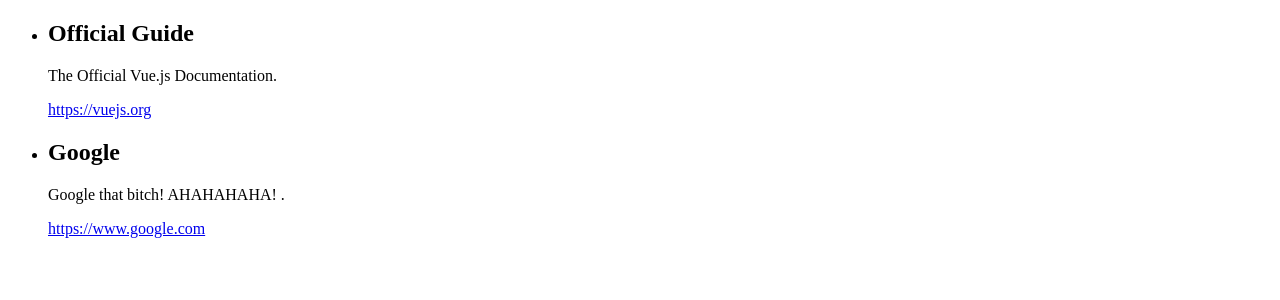
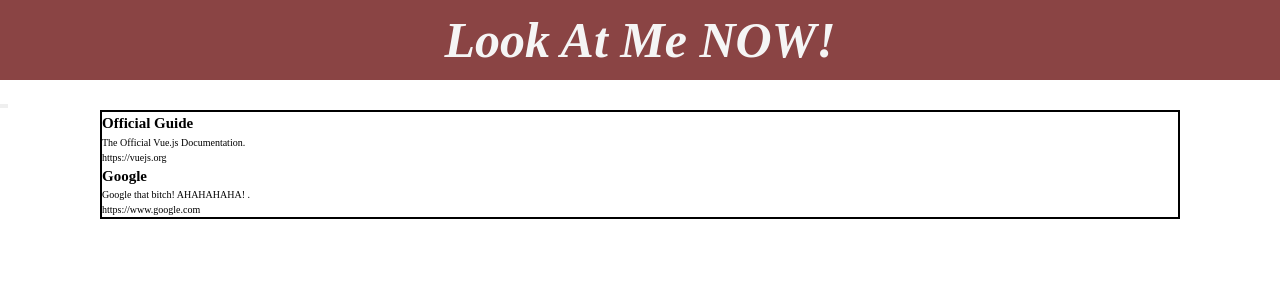
Before and after one commit to TheCharismaticEnigma/Learning-Resource-Project, a Vue app: page / in a window 1280 px wide. Shown: the top 300 px of the page. Built offline with nearby package versions, Linux system fonts and the light colour scheme.

Commit message:
Add Components

```diff
--- a/src/App.vue
+++ b/src/App.vue
@@ -1,7 +1,16 @@
 <!-- Main App component/Root Component. -->
 
 <script>
+import ButtonContainerVue from './components/ButtonContainer.vue';
+import TheHeader from './components/UI/TheHeader.vue';
+import ButtonContainer from './components/ButtonContainer.vue';
+
 export default {
+  components: {
+    TheHeader,
+    ButtonContainer,
+  },
+
   data() {
     return {
       storedResources: [
@@ -25,7 +34,11 @@
 </script>
 
 <template>
-  <ul v-if="storedResources.length > 0">
+  <the-header></the-header>
+
+  <button-container></button-container>
+
+  <ul class="container" v-if="storedResources.length > 0">
     <li v-for="resource in storedResources" :key="id">
       <h2>{{ resource.name }}</h2>
       <p>{{ resource.description }}</p>
@@ -34,6 +47,395 @@
   </ul>
 </template>
 
-<!-- This contains GLOBAL APP STYLES -->
+<!-- This contains GLOBAL APP STYLES. General Styles
+applied to the entire app.  -->
 
-<style></style>
+<style>
+html {
+  box-sizing: border-box;
+}
+:root {
+  font-size: 10px;
+}
+
+*,
+*::before,
+*::after {
+  margin: 0;
+  padding: 0;
+  box-sizing: inherit;
+}
+
+ul {
+  list-style: none;
+  border: 2px solid black;
+}
+
+a {
+  text-decoration: none;
+  color: black;
+}
+
+body {
+  overflow-x: hidden;
+  line-height: 1.5;
+  min-height: 100vh;
+}
+
+.container {
+  width: min(100%, 1080px);
+  margin: 0 auto;
+}
+
+/*! normalize.css v8.0.1 | MIT License | github.com/necolas/normalize.css */
+
+/* Document
+   ========================================================================== */
+
+/**
+ * 1. Correct the line height in all browsers.
+ * 2. Prevent adjustments of font size after orientation changes in iOS.
+ */
+
+html {
+  line-height: 1.15; /* 1 */
+  -webkit-text-size-adjust: 100%; /* 2 */
+}
+
+/* Sections
+   ========================================================================== */
+
+/**
+ * Remove the margin in all browsers.
+ */
+
+body {
+  margin: 0;
+}
+
+/**
+ * Render the `main` element consistently in IE.
+ */
+
+main {
+  display: block;
+}
+
+/**
+ * Correct the font size and margin on `h1` elements within `section` and
+ * `article` contexts in Chrome, Firefox, and Safari.
+ */
+
+h1 {
+  font-size: 2em;
+  margin: 0.67em 0;
+}
+
+/* Grouping content
+   ========================================================================== */
+
+/**
+ * 1. Add the correct box sizing in Firefox.
+ * 2. Show the overflow in Edge and IE.
+ */
+
+hr {
+  box-sizing: content-box; /* 1 */
+  height: 0; /* 1 */
+  overflow: visible; /* 2 */
+}
+
+/**
+ * 1. Correct the inheritance and scaling of font size in all browsers.
+ * 2. Correct the odd `em` font sizing in all browsers.
+ */
+
+pre {
+  font-family: monospace, monospace; /* 1 */
+  font-size: 1em; /* 2 */
+}
+
+/* Text-level semantics
+   ========================================================================== */
+
+/**
+ * Remove the gray background on active links in IE 10.
+ */
+
+a {
+  background-color: transparent;
+}
+
+/**
+ * 1. Remove the bottom border in Chrome 57-
+ * 2. Add the correct text decoration in Chrome, Edge, IE, Opera, and Safari.
+ */
+
+abbr[title] {
+  border-bottom: none; /* 1 */
+  text-decoration: underline; /* 2 */
+  text-decoration: underline dotted; /* 2 */
+}
+
+/**
+ * Add the correct font weight in Chrome, Edge, and Safari.
+ */
+
+b,
+strong {
+  font-weight: bolder;
+}
+
+/**
+ * 1. Correct the inheritance and scaling of font size in all browsers.
+ * 2. Correct the odd `em` font sizing in all browsers.
+ */
+
+code,
+kbd,
+samp {
+  font-family: monospace, monospace; /* 1 */
+  font-size: 1em; /* 2 */
+}
+
+/**
+ * Add the correct font size in all browsers.
+ */
+
+small {
+  font-size: 80%;
+}
+
+/**
+ * Prevent `sub` and `sup` elements from affecting the line height in
+ * all browsers.
+ */
+
+sub,
+sup {
+  font-size: 75%;
+  line-height: 0;
+  position: relative;
+  vertical-align: baseline;
+}
+
+sub {
+  bottom: -0.25em;
+}
+
+sup {
+  top: -0.5em;
+}
+
+/* Embedded content
+   ========================================================================== */
+
+/**
+ * Remove the border on images inside links in IE 10.
+ */
+
+img {
+  border-style: none;
+}
+
+/* Forms
+   ========================================================================== */
+
+/**
+ * 1. Change the font styles in all browsers.
+ * 2. Remove the margin in Firefox and Safari.
+ */
+
+button,
+input,
+optgroup,
+select,
+textarea {
+  font-family: inherit; /* 1 */
+  font-size: 100%; /* 1 */
+  line-height: 1.15; /* 1 */
+  margin: 0; /* 2 */
+}
+
+/**
+ * Show the overflow in IE.
+ * 1. Show the overflow in Edge.
+ */
+
+button,
+input {
+  /* 1 */
+  overflow: visible;
+}
+
+/**
+ * Remove the inheritance of text transform in Edge, Firefox, and IE.
+ * 1. Remove the inheritance of text transform in Firefox.
+ */
+
+button,
+select {
+  /* 1 */
+  text-transform: none;
+}
+
+/**
+ * Correct the inability to style clickable types in iOS and Safari.
+ */
+
+button,
+[type='button'],
+[type='reset'],
+[type='submit'] {
+  -webkit-appearance: button;
+}
+
+/**
+ * Remove the inner border and padding in Firefox.
+ */
+
+button::-moz-focus-inner,
+[type='button']::-moz-focus-inner,
+[type='reset']::-moz-focus-inner,
+[type='submit']::-moz-focus-inner {
+  border-style: none;
+  padding: 0;
+}
+
+/**
+ * Restore the focus styles unset by the previous rule.
+ */
+
+button:-moz-focusring,
+[type='button']:-moz-focusring,
+[type='reset']:-moz-focusring,
+[type='submit']:-moz-focusring {
+  outline: 1px dotted ButtonText;
+}
+
+/**
+ * Correct the padding in Firefox.
+ */
+
+fieldset {
+  padding: 0.35em 0.75em 0.625em;
+}
+
+/**
+ * 1. Correct the text wrapping in Edge and IE.
+ * 2. Correct the color inheritance from `fieldset` elements in IE.
+ * 3. Remove the padding so developers are not caught out when they zero out
+ *    `fieldset` elements in all browsers.
+ */
+
+legend {
+  box-sizing: border-box; /* 1 */
+  color: inherit; /* 2 */
+  display: table; /* 1 */
+  max-width: 100%; /* 1 */
+  padding: 0; /* 3 */
+  white-space: normal; /* 1 */
+}
+
+/**
+ * Add the correct vertical alignment in Chrome, Firefox, and Opera.
+ */
+
+progress {
+  vertical-align: baseline;
+}
+
+/**
+ * Remove the default vertical scrollbar in IE 10+.
+ */
+
+textarea {
+  overflow: auto;
+}
+
+/**
+ * 1. Add the correct box sizing in IE 10.
+ * 2. Remove the padding in IE 10.
+ */
+
+[type='checkbox'],
+[type='radio'] {
+  box-sizing: border-box; /* 1 */
+  padding: 0; /* 2 */
+}
+
+/**
+ * Correct the cursor style of increment and decrement buttons in Chrome.
+ */
+
+[type='number']::-webkit-inner-spin-button,
+[type='number']::-webkit-outer-spin-button {
+  height: auto;
+}
+
+/**
+ * 1. Correct the odd appearance in Chrome and Safari.
+ * 2. Correct the outline style in Safari.
+ */
+
+[type='search'] {
+  -webkit-appearance: textfield; /* 1 */
+  outline-offset: -2px; /* 2 */
+}
+
+/**
+ * Remove the inner padding in Chrome and Safari on macOS.
+ */
+
+[type='search']::-webkit-search-decoration {
+  -webkit-appearance: none;
+}
+
+/**
+ * 1. Correct the inability to style clickable types in iOS and Safari.
+ * 2. Change font properties to `inherit` in Safari.
+ */
+
+::-webkit-file-upload-button {
+  -webkit-appearance: button; /* 1 */
+  font: inherit; /* 2 */
+}
+
+/* Interactive
+   ========================================================================== */
+
+/*
+ * Add the correct display in Edge, IE 10+, and Firefox.
+ */
+
+details {
+  display: block;
+}
+
+/*
+ * Add the correct display in all browsers.
+ */
+
+summary {
+  display: list-item;
+}
+
+/* Misc
+   ========================================================================== */
+
+/**
+ * Add the correct display in IE 10+.
+ */
+
+template {
+  display: none;
+}
+
+/**
+ * Add the correct display in IE 10.
+ */
+
+[hidden] {
+  display: none;
+}
+</style>
--- /dev/null
+++ b/src/components/ButtonContainer.vue
@@ -0,0 +1,20 @@
+// Component responsible for rendering/styling/behavior // of buttonContainer
+
+<script>
+import ButtonElement from './UI/ButtonElement.vue';
+export default {
+  name: 'ButtonContainer',
+  components: {
+    ButtonElement,
+  },
+};
+</script>
+
+<template>
+  <div class="button-wrapper">
+    <button-element></button-element>
+    <button-element></button-element>
+  </div>
+</template>
+
+<style scoped></style>
--- /dev/null
+++ b/src/components/UI/ButtonElement.vue
@@ -0,0 +1,27 @@
+// Component containing code related to button
+
+<script>
+export default {
+  data() {
+    return {};
+  },
+
+  props: {
+    buttonText: {
+      type: String,
+      required: true,
+      validator: function (value) {
+        return value.length > 0;
+      },
+    },
+  },
+};
+</script>
+
+// Like Data, Props are also set on global object.
+
+<template>
+  <button>{{ buttonText }}</button>
+</template>
+
+<style scoped></style>
--- /dev/null
+++ b/src/components/UI/TheHeader.vue
@@ -0,0 +1,30 @@
+// UI component. Register locally.
+
+<script>
+export default {};
+</script>
+
+<template>
+  <header class="app-header">
+    <h1 class="main-heading">Look At Me NOW!</h1>
+  </header>
+</template>
+
+<style scoped>
+.app-header {
+  color: whitesmoke;
+  background: rgb(138, 68, 68);
+  height: 10vh;
+  display: flex;
+  justify-content: center;
+  align-items: center;
+  margin-bottom: 1.5rem;
+}
+
+.main-heading {
+  margin: auto auto;
+  font-size: 5rem;
+  text-transform: capitalize;
+  font-style: italic;
+}
+</style>
```
